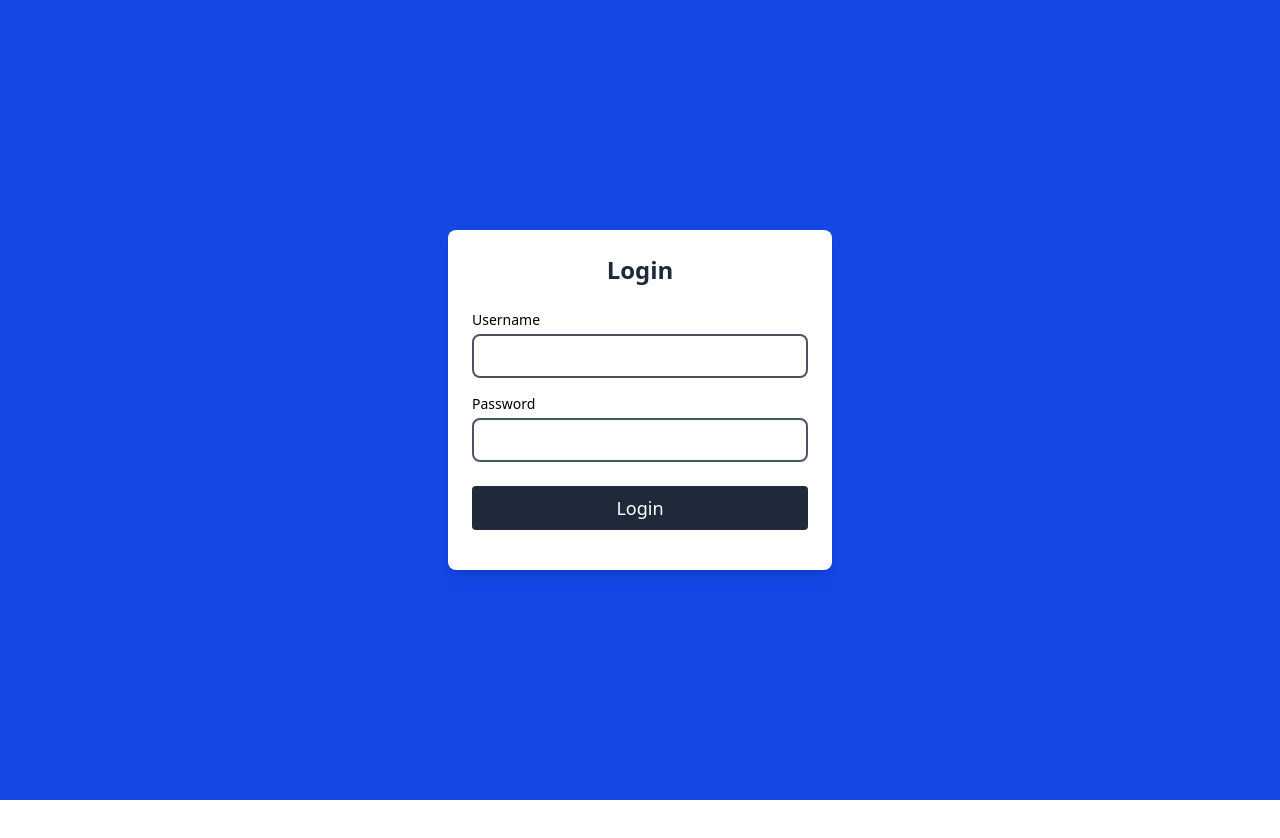
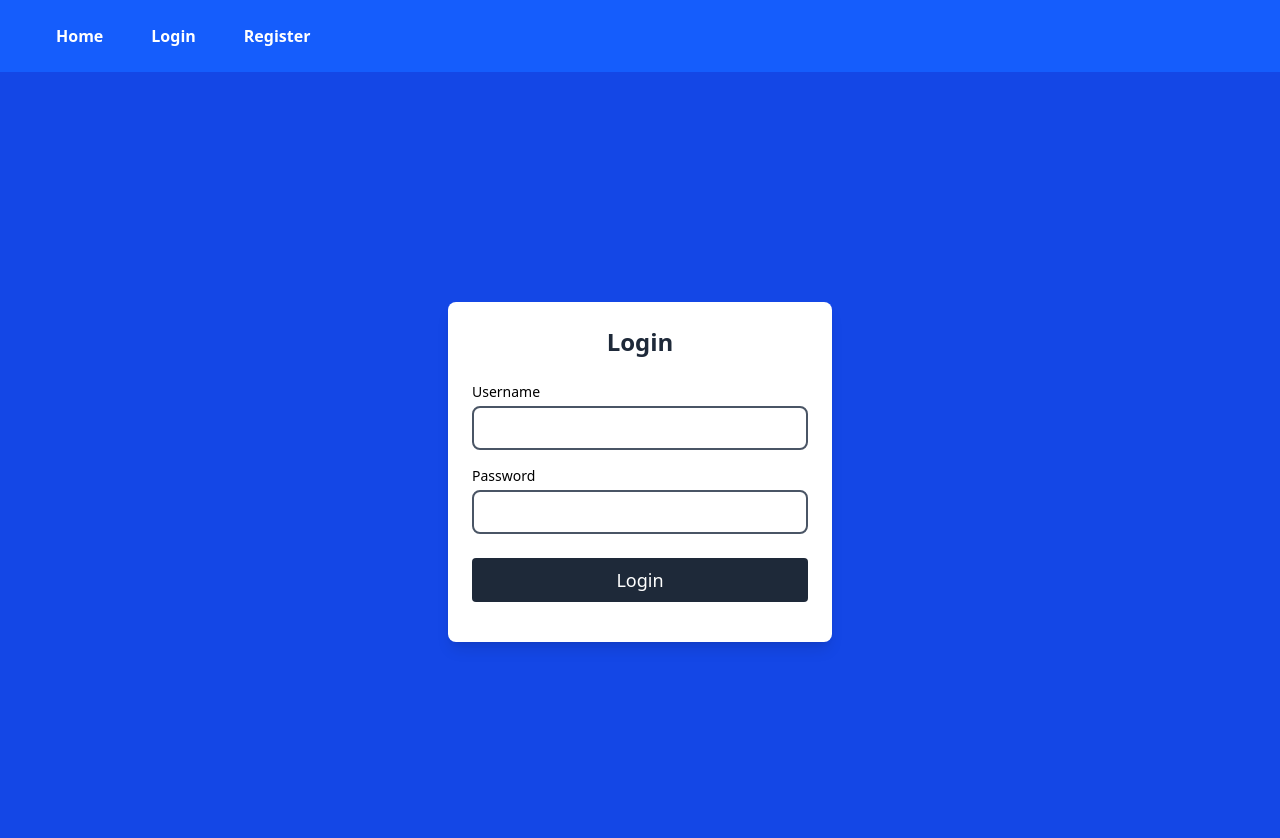
Before and after one commit to Machado-SI/agendamentos_lugares, a React (Vite) app in the folder frontend/vite-project/: page /login in a window 1280 px wide. Shown: the top 838 px of the page. Before the commit the page ends 800 px from the top, so only its background shows below. Built offline with nearby package versions, Linux system fonts and the light colour scheme; no server answers.

Commit message:
feat(navbar): adiciona navbar com lógica de exibição condicional do título

```diff
--- a/frontend/vite-project/src/Routers.jsx
+++ b/frontend/vite-project/src/Routers.jsx
@@ -1,4 +1,4 @@
-import { BrowserRouter, Routes, Route } from "react-router-dom";
+import { BrowserRouter, Routes, Route, Link, useLocation } from "react-router-dom";
 import App from './App.jsx';
 import Register from './Register.jsx';
 import Login from './login.jsx';
@@ -6,9 +6,44 @@ import Login from './login.jsx';
 // Importação do middleware de rota protegida
 import ProtectedRoute from './components/ProtectedRoute.jsx';
 
+function Navbar() {
+    const location = useLocation();
+
+    // Verifica a localização atual
+    const showTitle = location.pathname === '/'
+    return (
+        <nav className="bg-blue-600 text-white shadow-md">
+            <div className="py-6 px-14">
+                <div className="flex justify-between items-center">
+                    {showTitle ? (
+                        <div>
+                            <h1 className="font-bold text-2xl">Sistema de Agendamentos de Locais</h1>
+                            <p className="text-md text-white ">Reserve salas e espaços facilmente</p>
+                        </div>
+                    ) : (
+                        <div></div>
+                    )}
+                    <ul className="flex space-x-12 font-semibold mr-[69rem]">
+                        <li>
+                            <Link to="/" className="hover:text-blue-200 transition duration-300">Home</Link>
+                        </li>
+                        <li>
+                            <Link to="/login" className="hover:text-blue-200 transition duration-300">Login</Link>
+                        </li>
+                        <li>
+                            <Link to="/register" className="hover:text-blue-200 transition duration-300">Register</Link>
+                        </li>
+                    </ul>
+                </div>
+            </div>
+        </nav>
+    );
+}
+
 function Routers() {
     return (
         <BrowserRouter>
+            <Navbar />
             <Routes>
                 {/* Rota protegida */}
                 <Route path="/" element={
@@ -20,7 +55,7 @@ function Routers() {
                 <Route path="/login" element={<Login />} />
             </Routes>
         </BrowserRouter>
-     );
+    );
 }
 
 export default Routers;
```
